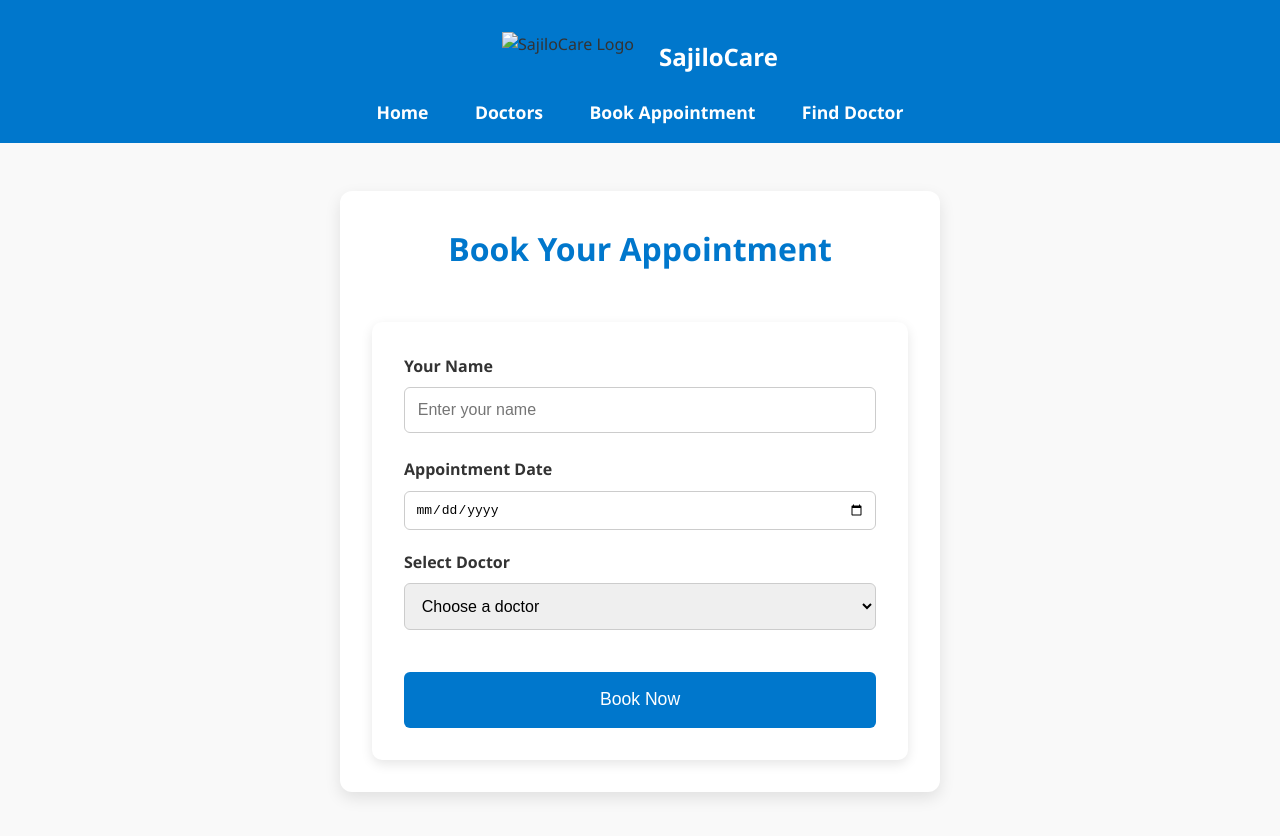
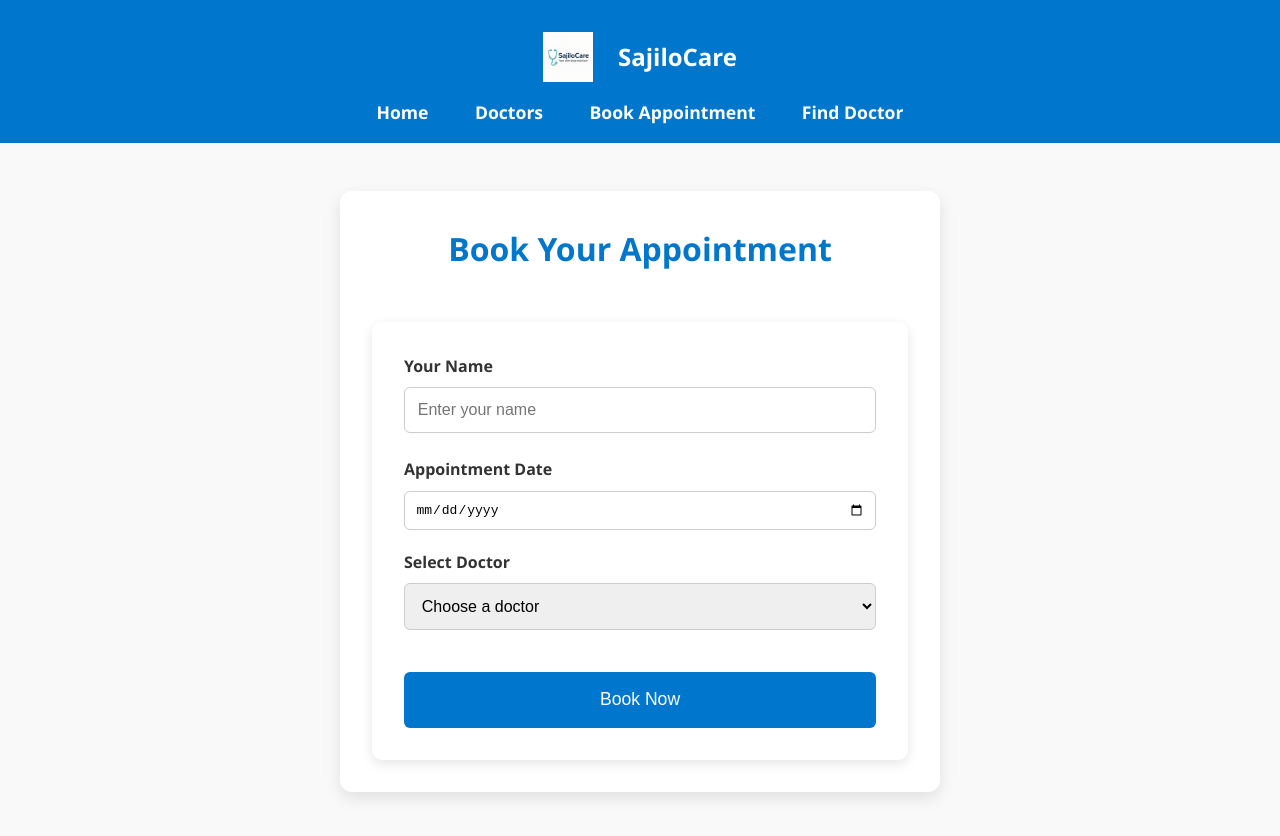
Before and after one commit to krishkafle49/doc-booking-site, a plain HTML site: page booking.html in a window 1280 px wide. Drawn offline with Linux system fonts and the light colour scheme.

Commit message:
Update booking.html

```diff
--- a/booking.html
+++ b/booking.html
@@ -80,7 +80,7 @@
 
   <nav>
     <div class="nav-logo">
-      <img src="images/sajilocare-logo.png" alt="SajiloCare Logo" class="logo">
+      <img src="images/sajilocare logo.png" alt="SajiloCare Logo" class="logo">
       <span style="color:white; font-size: 1.5em; font-weight: bold;">SajiloCare</span>
     </div>
     <a href="index.html">Home</a>
```
